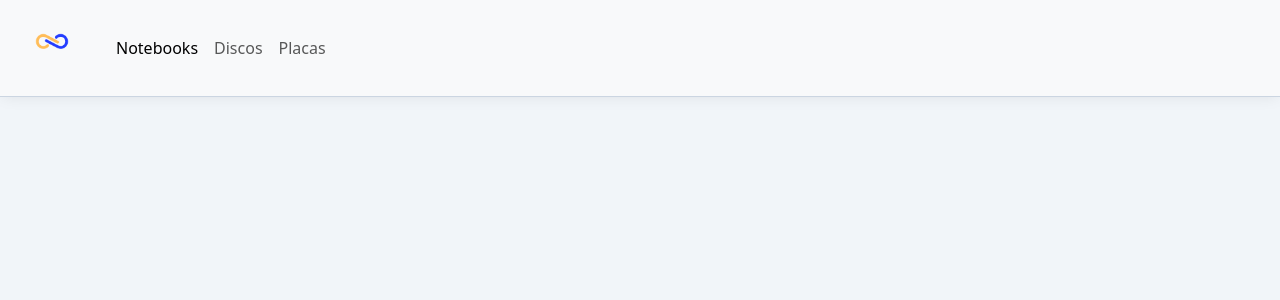
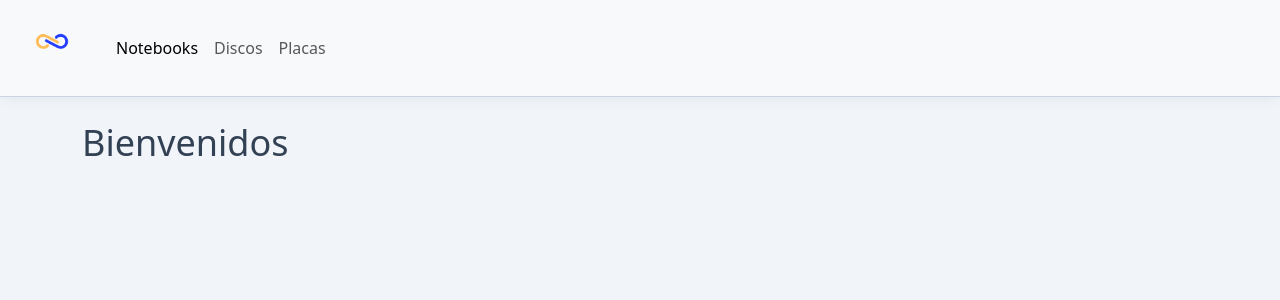
Before and after one commit to NicolasCaminos/infinity-shop, a React (Vite) app: page / in a window 1280 px wide. Shown: the top 300 px of the page. Built offline with nearby package versions, Linux system fonts and the light colour scheme.

Commit message:
Actualizar App.jsx

```diff
--- a/src/App.jsx
+++ b/src/App.jsx
@@ -6,7 +6,7 @@ function App() {
   return (
     <>
       <Navbar />
-      <ItemListContainer />
+      <ItemListContainer parrafo='Bienvenidos'/>
     </>
   );
 }
```
